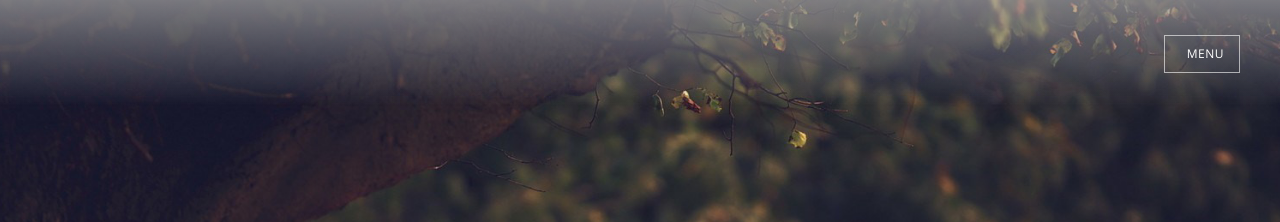
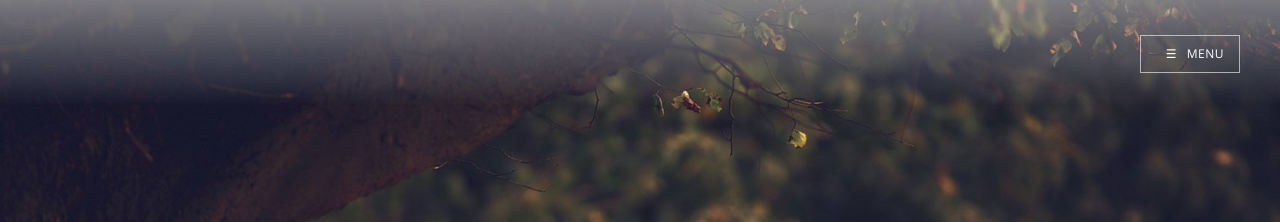
Before and after one commit to alexvijo/alexvijo.github.io, a Jekyll site: the page built from index.html, in a window 1280 px wide. Shown: the top 222 px of the page. Built offline with Jekyll 4.4.1, drawn with Linux system fonts in a browser that asks for light colours; nearby versions of some CDN libraries.

Commit message:
burger 2

```diff
--- a/_layouts/default.html
+++ b/_layouts/default.html
@@ -14,7 +14,7 @@
 			{% endif %}>
 
 		    <nav class="main-nav overlay clearfix">
-		        <a class="menu-button " href="#"><span class="word">Menu</span></a><!-- icon-menu -->
+		        <a class="menu-button icon-menu" href="#"><span class="word">Menu</span></a><!--  -->
 		       <!--  <a class="menu-show icon-show" href="#"><span class="word"><i class="fa fa-angle-down"></i></span></a> -->
 		    </nav>
 
--- a/_layouts/home.html
+++ b/_layouts/home.html
@@ -8,7 +8,10 @@
 	<div class="site-wrapper">
 		<header class="main-header" {% if site.cover %} style="background-image: url(/assets/img/{{ site.cover }})"{% else %} no-cover {% endif %}>
 		    <nav class="main-nav overlay clearfix">
-		        <a class="menu-button icon-menu" href="#"><span class="word">Menu</span></a>
+		        <a class="menu-button icon-menu" href="#">
+        			<span class="burger">☰</span>
+		        	<span class="word">Menu</span>
+	        	</a>
 		    </nav>
 
 		    <div class="vertical">
```
